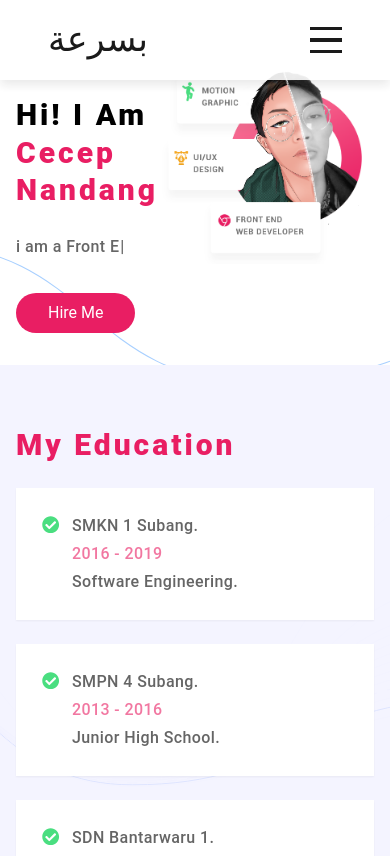
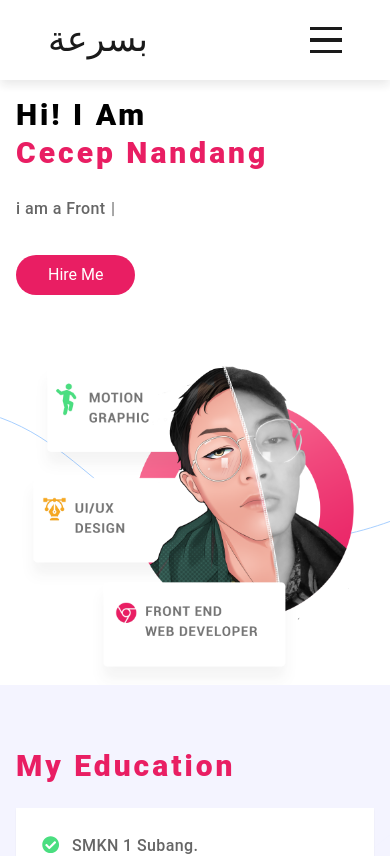
Before and after one commit to cecepns/myportfolio, a Next.js app: page / in a window 390 px wide. Shown: the top 856 px of the page. Built offline with nearby package versions, Linux system fonts and the light colour scheme.

Commit message:
fix bug flexbox

```diff
--- a/components/aboutme.js
+++ b/components/aboutme.js
@@ -8,8 +8,8 @@ function AboutMe() {
     return (
         <div id="home" className="bg-white pt-12 bg-right bg-no-repeat" style={{backgroundImage: "url(/waves.svg)", backgroundBlendMode: "hard-light"}}>
             <div className="container mx-auto px-4">
-                <div className="flex flex-column md:flex-row justify-between">
-                    <div className="mt-12">
+                <div className="flex flex-col md:flex-row justify-between">
+                    <div className="mt-12 w-full md:w1/2">
 
                         <h2
                             className="font-extrabold text-3xl md:text-5xl tracking-widest leading-tight text-opacity-90 mb-6 mt-0 md:mt-16">
@@ -40,8 +40,8 @@ function AboutMe() {
 
                         <button className="bg-primary py-2 px-8 my-8 text-white rounded-full  ..." onClick={handleHire}>Hire Me</button>
                     </div>
-                    <div className="flex justify-center h-full object-cover">
-                        <img className="object-contain w-full h-auto" src="/aku.png" alt="no pictures"></img>
+                    <div className="flex justify-center h-full object-cover w-full md:w1/2">
+                        <img className="object-cover w-full h-auto" src="/aku.png" alt="no pictures"></img>
                     </div>
                 </div>
             </div>
```
